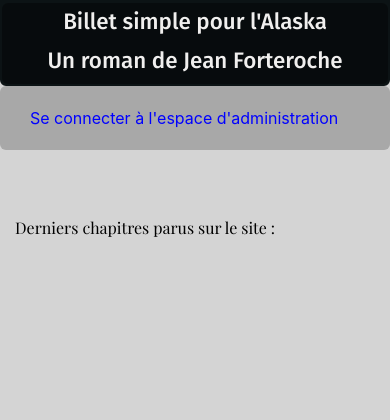
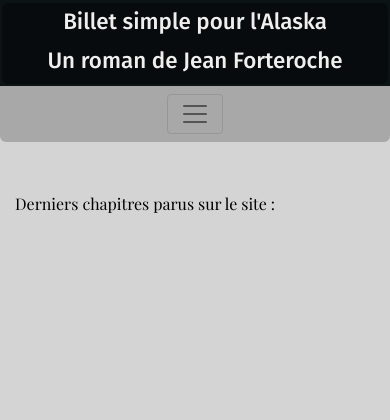
Before and after one commit to TristanLax/Projet-4, a PHP site: page / in a window 390 px wide. Shown: the top 420 px of the page. Run offline with PHP 8.4, Linux system fonts and the light colour scheme; data that the repository does not hold is empty; some libraries are stand-ins or nearby versions.

Commit message:
Modification du menu pour en faire un menu hamburger avec Bootstrap

```diff
--- a/view/accueil.php
+++ b/view/accueil.php
@@ -1,17 +1,26 @@
 <?php $title = "Billet simple pour l'Alaska, un roman de Jean Rochefort"; ?>
-
 <?php include("header.php"); ?>
 
 
-<div class ="row">
+<div class="row">
     <div class="col-lg-12" id="menu">
-        <nav>
-            <ul class="menu">
-                <li><a href="index.php?controller=login&action=Loginaccueil">Se connecter à l'espace d'administration</a></li>
-            </ul>
+        <nav class="navbar navbar-expand-lg navbar-light d-flex justify-content-center">
+
+            <button class="navbar-toggler" type="button" data-toggle="collapse" data-target="#navbarText" aria-controls="navbarText" aria-expanded="false" aria-label="Toggle navigation">
+                <span class="navbar-toggler-icon"></span>
+            </button>
+
+            <div class="collapse navbar-collapse" id="navbarText" >
+
+                <div class="navbar-nav mr-auto">
+                    <a class="nav-item nav-link" href="index.php?controller=login&action=Loginaccueil">Se connecter à l'espace d'administration</a>
+                </div>
+
+            </div>
+
         </nav>
     </div>
- </div>
+</div>
 
 
 <div class ="row">
--- a/web/css/style.css
+++ b/web/css/style.css
@@ -21,7 +21,6 @@ body
     background-color: #0c1315;
     color: black;
     border: 2px solid #0c1315;
-    border-radius: 0px 0px 6px 6px;
 }
 
 .header-text
@@ -47,18 +46,10 @@ body
 
 /* Menu */
 
-
-.menu
+.navbar
 {
-    display: flex;
-    justify-content: space-around;
-    padding-top: 10px;
-    padding-bottom: 10px;
     background-color: #a8a8a8;
-    border-radius: 6px;
-    list-style-type: none;
-    margin-left: 0px;
-    padding-left: 0px;
+    border-radius: 0px 0px 6px 6px;
 }
 
 #menu
@@ -291,18 +282,6 @@ all and (max-device-width: 480px)
         font-size: 1.4em;
     }
 
-    .menu
-    {
-        display: flex;
-        flex-direction: column;
-    }
-
-    li
-    {
-        padding: 10px;
-        margin-left: 20px;
-    }
-
     .cacher
     {
         display: none;
```
Also changed, not shown: view/admin.php (+22 -9 lines), view/adminChapitre.php (+24 -10 lines), view/chapitre.php (+17 -8 lines), view/login.php (+17 -6 lines), view/moderation.php (+20 -6 lines).
